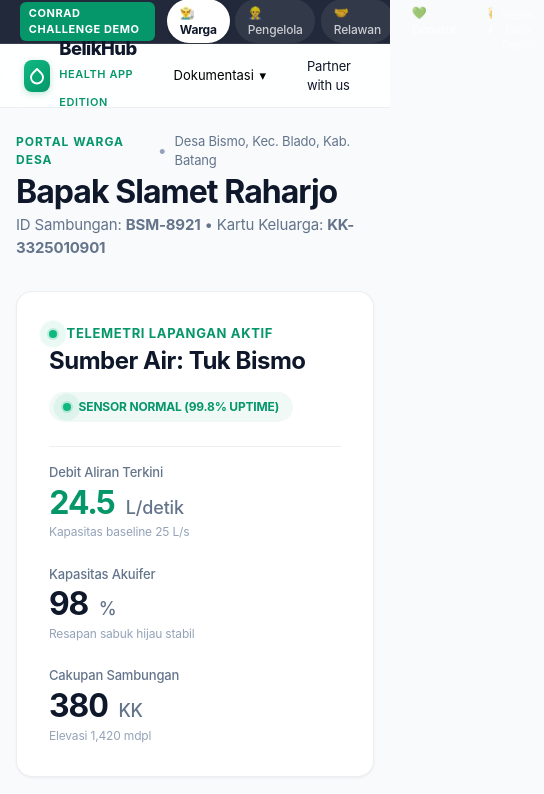
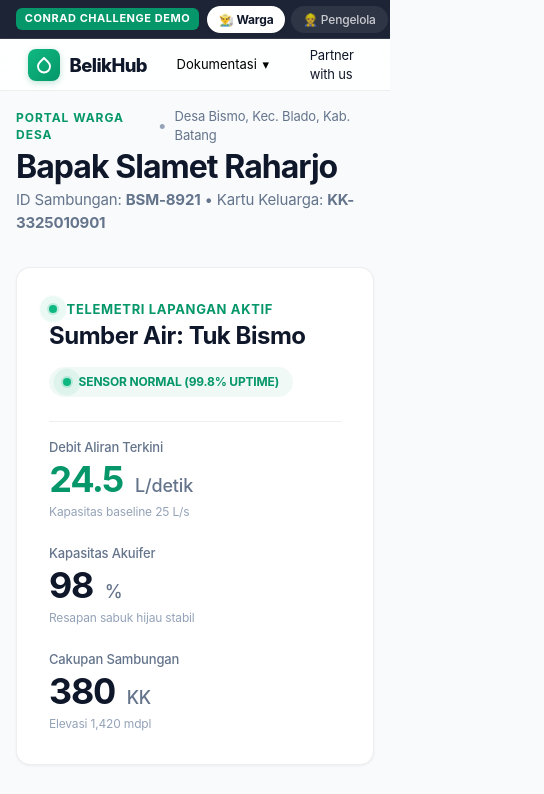
Before and after one commit to AQYV999/belikhub-platform, a website built with Vite: page index.html in a window 390 px wide. Shown: the top 794 px of the page, 544 px wide, since content can reach past the window. Built offline with nearby package versions, Linux system fonts and the light colour scheme.

Commit message:
feat(mobile): optimize touch gestures, notch viewport, and horizontal scrolling for smartphone & WASM webviews

```diff
--- a/index.html
+++ b/index.html
@@ -2,9 +2,12 @@
 <html lang="id">
 <head>
   <meta charset="UTF-8">
-  <meta name="viewport" content="width=device-width, initial-scale=1.0">
+  <meta name="viewport" content="width=device-width, initial-scale=1.0, maximum-scale=1.0, user-scalable=no, viewport-fit=cover">
   <title>BelikHub — Platform Konservasi & Tata Kelola Retribusi Mata Air Komunitas</title>
   <meta name="description" content="BelikHub menghubungkan pemantauan hidrologi, komunitas desa, dan restorasi hulu untuk melindungi ekosistem penopang mata air di Kabupaten Batang.">
+  <meta name="theme-color" content="#F8FAFC">
+  <meta name="apple-mobile-web-app-capable" content="yes">
+  <meta name="apple-mobile-web-app-status-bar-style" content="default">
   <link rel="icon" type="image/png" href="/assets/images/favicon.png">
 </head>
 <body>
--- a/src/components/navigation.js
+++ b/src/components/navigation.js
@@ -19,7 +19,7 @@ export function renderNavigation(currentRoute = 'warga') {
         </a>
 
         <!-- 5 Roles Apple Health Segmented Nav Tabs -->
-        <nav class="hide-mobile">
+        <nav class="role-nav-scroll-wrapper">
           <div style="display: flex; background: rgba(0, 0, 0, 0.05); padding: 3px; border-radius: 12px; gap: 2px;">
             <a href="#warga" class="nav-role-tab ${currentRoute === 'warga' ? 'active' : ''}" data-route="warga">
               👨‍🌾 Warga
--- a/src/styles.css
+++ b/src/styles.css
@@ -72,8 +72,8 @@
   /* SF Pro Display & Regola Optical Typography System */
   --font-regola: -apple-system, BlinkMacSystemFont, "SF Pro Display", "SF Pro Text", "Segoe UI", Roboto, Helvetica, Arial, sans-serif;
 
-  --header-height: 64px;
-  --demo-bar-height: 44px;
+  --header-height: 56px;
+  --demo-bar-height: 42px;
 
   /* Apple Geometry & Inset Radii */
   --radius-xs: 6px;
@@ -363,8 +363,8 @@ p {
   top: 0;
   left: 0;
   right: 0;
-  height: var(--demo-bar-height);
-  background: rgba(15, 23, 42, 0.92);
+  min-height: var(--demo-bar-height);
+  background: rgba(15, 23, 42, 0.94);
   backdrop-filter: blur(20px) saturate(180%);
   -webkit-backdrop-filter: blur(20px) saturate(180%);
   color: #FFFFFF;
@@ -372,15 +372,27 @@ p {
   display: flex;
   align-items: center;
   justify-content: space-between;
-  padding: 0 1.25rem;
+  padding: 0.35rem 1rem;
   font-size: 0.8125rem;
   border-bottom: 1px solid rgba(255, 255, 255, 0.1);
+  overflow-x: auto;
+  -webkit-overflow-scrolling: touch;
+}
+
+.demo-bar::-webkit-scrollbar {
+  display: none;
+}
+
+.demo-bar {
+  -ms-overflow-style: none;
+  scrollbar-width: none;
 }
 
 .demo-bar-left {
   display: flex;
   align-items: center;
-  gap: 0.75rem;
+  gap: 0.5rem;
+  flex-shrink: 0;
 }
 
 .demo-badge {
@@ -392,6 +404,7 @@ p {
   font-size: 0.6875rem;
   letter-spacing: 0.05em;
   text-transform: uppercase;
+  white-space: nowrap;
 }
 
 .demo-roles {
@@ -399,15 +412,27 @@ p {
   align-items: center;
   gap: 0.35rem;
   overflow-x: auto;
+  -webkit-overflow-scrolling: touch;
+}
+
+.demo-roles::-webkit-scrollbar {
+  display: none;
+}
+
+.demo-roles {
+  -ms-overflow-style: none;
+  scrollbar-width: none;
 }
 
 .role-btn {
-  padding: 0.3rem 0.8rem;
+  padding: 0.3rem 0.75rem;
   border-radius: var(--radius-full);
   color: rgba(255, 255, 255, 0.75);
   font-size: 0.75rem;
   font-weight: 500;
   background: rgba(255, 255, 255, 0.08);
+  white-space: nowrap;
+  flex-shrink: 0;
 }
 
 .role-btn:hover {
@@ -425,19 +450,23 @@ p {
 .demo-bar-right {
   display: flex;
   align-items: center;
-  gap: 0.75rem;
+  gap: 0.5rem;
+  flex-shrink: 0;
+  margin-left: 0.5rem;
 }
 
 .reset-btn {
-  color: rgba(255, 255, 255, 0.65);
+  color: rgba(255, 255, 255, 0.75);
   font-size: 0.75rem;
   padding: 0.25rem 0.6rem;
   border-radius: var(--radius-xs);
+  white-space: nowrap;
+  background: rgba(255, 255, 255, 0.08);
 }
 
 .reset-btn:hover {
   color: #FFFFFF;
-  background: rgba(255, 255, 255, 0.12);
+  background: rgba(255, 255, 255, 0.16);
 }
 
 /* Apple Navigation Bar (Glass Surface with Translucency) */
@@ -855,6 +884,21 @@ p {
 }
 
 /* Nav Role Tabs (iOS Health Segmented Control) */
+.role-nav-scroll-wrapper {
+  overflow-x: auto;
+  -webkit-overflow-scrolling: touch;
+  max-width: 100%;
+}
+
+.role-nav-scroll-wrapper::-webkit-scrollbar {
+  display: none;
+}
+
+.role-nav-scroll-wrapper {
+  -ms-overflow-style: none;
+  scrollbar-width: none;
+}
+
 .nav-role-tab {
   padding: 0.4rem 0.9rem;
   border-radius: 9px;
@@ -866,6 +910,8 @@ p {
   display: inline-flex;
   align-items: center;
   gap: 0.35rem;
+  white-space: nowrap;
+  flex-shrink: 0;
 }
 
 .nav-role-tab:hover {
@@ -878,3 +924,50 @@ p {
   font-weight: 600;
   box-shadow: 0 1px 3px rgba(0, 0, 0, 0.08), 0 1px 2px rgba(0, 0, 0, 0.04);
 }
+
+/* Mobile & Small Screens Optimization (Phones & WASM Ready) */
+@media (max-width: 640px) {
+  :root {
+    --header-height: 52px;
+    --demo-bar-height: 38px;
+  }
+
+  body {
+    padding-bottom: 2rem;
+  }
+
+  .container {
+    padding-left: 1rem !important;
+    padding-right: 1rem !important;
+  }
+
+  .role-view {
+    padding-top: 1rem !important;
+    padding-bottom: 2.5rem !important;
+  }
+
+  .apple-stat-big {
+    font-size: 2.25rem;
+  }
+
+  .apple-inset-group {
+    border-radius: 14px;
+    margin-bottom: 1rem;
+  }
+
+  .apple-cell {
+    padding: 0.875rem 1rem;
+  }
+
+  .main-header {
+    padding: 0.5rem 0.75rem !important;
+  }
+
+  .nav-container {
+    gap: 0.5rem;
+  }
+
+  .nav-logo span:last-child {
+    display: none;
+  }
+}
```
